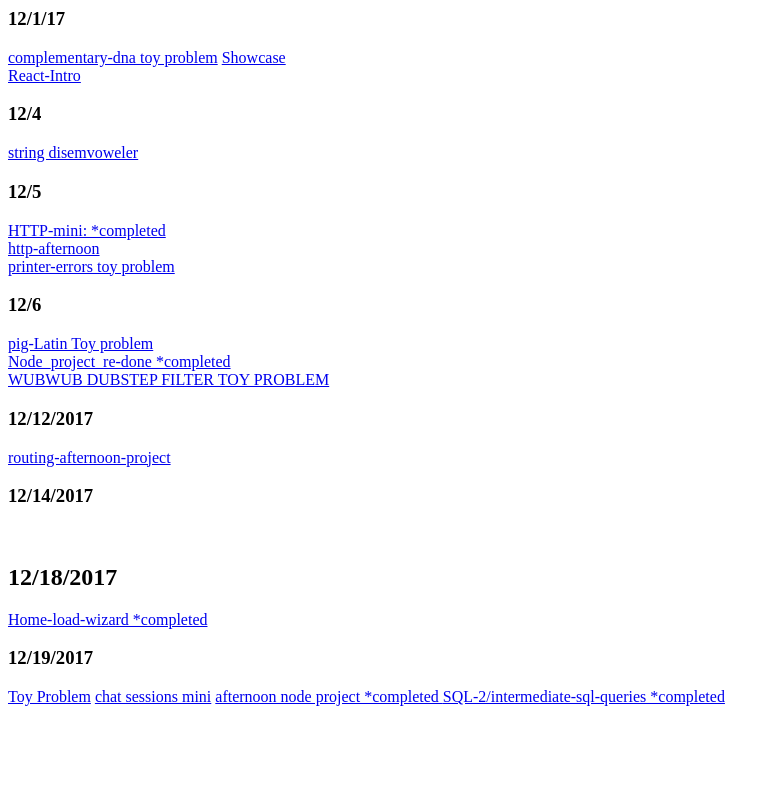
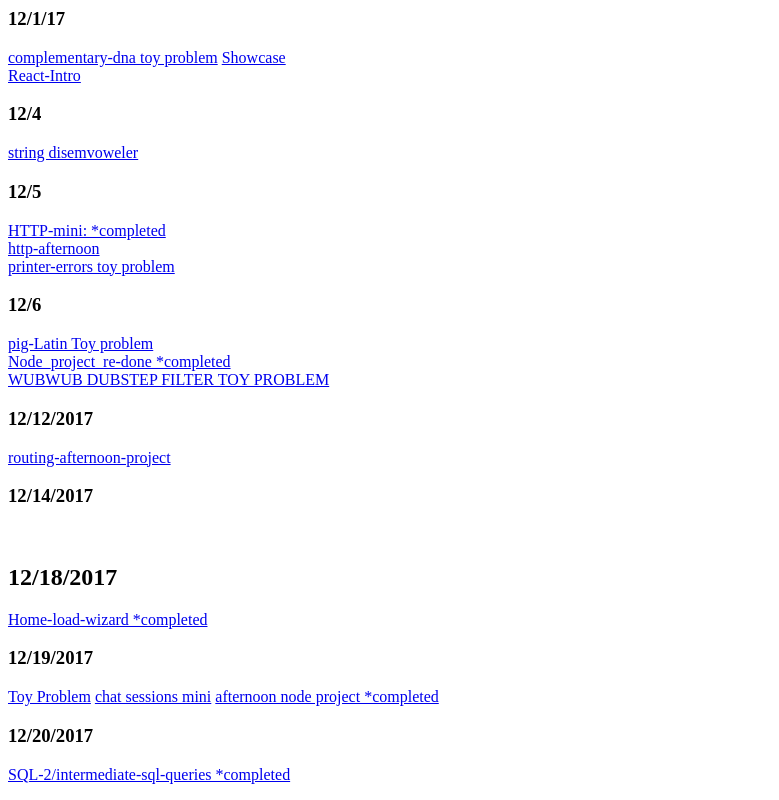
Before and after one commit to RyanADesigns/dialy-projects-1, a plain HTML site: page index.html in a window 1280 px wide. Shown: the part 395-1195 px from the top of the page, without its empty margins (0-779 px from the left). Before the commit the page ends 1117 px from the top, so only its background shows below. Drawn offline with Linux system fonts and the light colour scheme.

Commit message:
made h3 for 12/20

```diff
--- a/index.html
+++ b/index.html
@@ -58,6 +58,7 @@
      <a href="https://repl.it/@Stupey/Fold-your-way-to-the-moon-Question">Toy Problem</a>
      <a href="https://github.com/RyanADesigns/node-chat-sessions.git">chat sessions mini</a>
      <a href="https://github.com/RyanADesigns/node-sessions-afternoon.git">afternoon node project *completed </a>
+     <h3>12/20/2017</h3>
      <a href="https://github.com/RyanADesigns/SQL-2-.git">SQL-2/intermediate-sql-queries *completed </a>
     </section>
 
```
